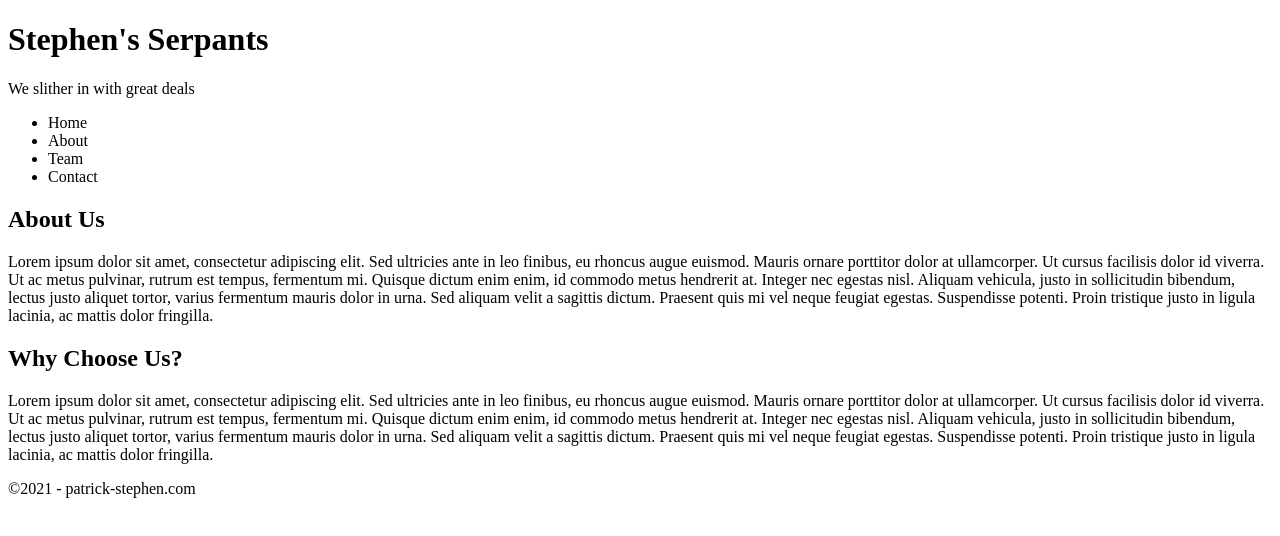
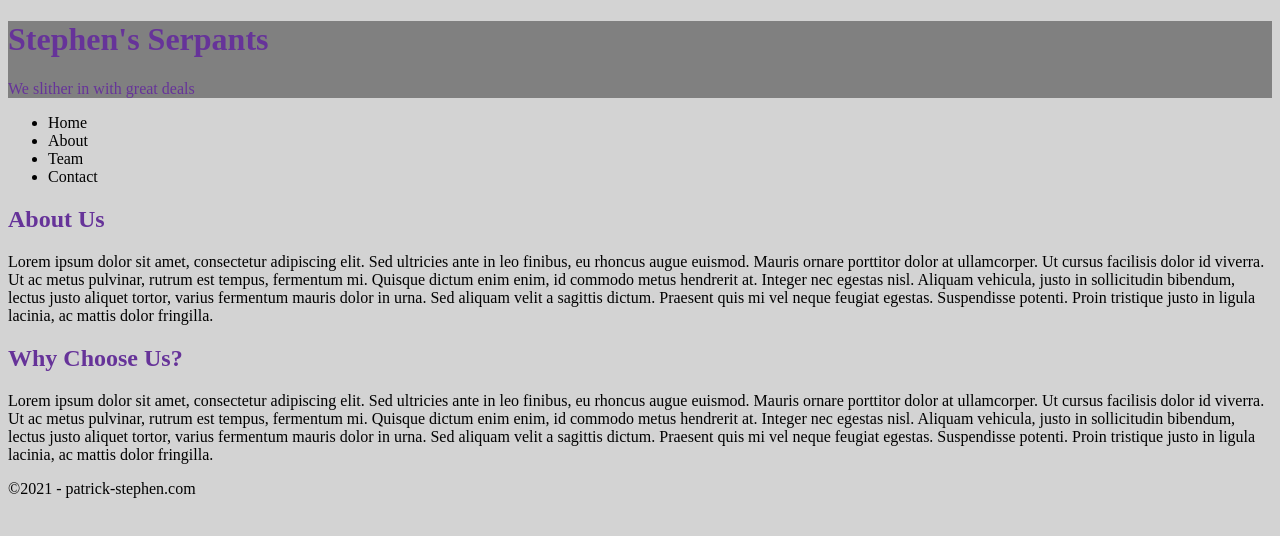
Before and after one commit to PatrickStephen/FED1StudioProject, a plain HTML site: page FED1StudioProject/Index.html in a window 1280 px wide. Drawn offline with Linux system fonts and the light colour scheme.

Commit message:
added  styling

```diff
--- a/FED1StudioProject/Index.html
+++ b/FED1StudioProject/Index.html
@@ -3,6 +3,7 @@
 <head>
     <meta charset="utf-8" />
     <title></title>
+    <link href="stylesheets.css" rel="stylesheet" />
 </head>
 <body>
     <header><h1>Stephen's Serpants</h1><p>We slither in with great deals</p></header>
@@ -17,7 +18,7 @@
     </nav>
     <main>
         <section>
-            <h1>About Us</h1>
+            <h2>About Us</h2>
             <p>
                 Lorem ipsum dolor sit amet, consectetur adipiscing elit. Sed ultricies ante in leo finibus, eu rhoncus augue euismod. Mauris ornare porttitor dolor at ullamcorper. Ut cursus facilisis dolor id viverra. Ut ac metus pulvinar, rutrum est tempus, fermentum mi. Quisque dictum enim enim, id commodo metus hendrerit at. Integer nec egestas nisl. Aliquam vehicula, justo in sollicitudin bibendum, lectus justo aliquet tortor, varius fermentum mauris dolor in urna. Sed aliquam velit a sagittis dictum. Praesent quis mi vel neque feugiat egestas. Suspendisse potenti. Proin tristique justo in ligula lacinia, ac mattis dolor fringilla.
             </p>
--- /dev/null
+++ b/FED1StudioProject/styleSheets.css
@@ -0,0 +1,12 @@
+body {
+    background-color: lightgray
+
+
+}
+header {
+    background-color: gray;
+    color: rebeccapurple
+}
+main section h2 {
+    color: rebeccapurple
+}
```
Also changed, not shown: 1 other file.
